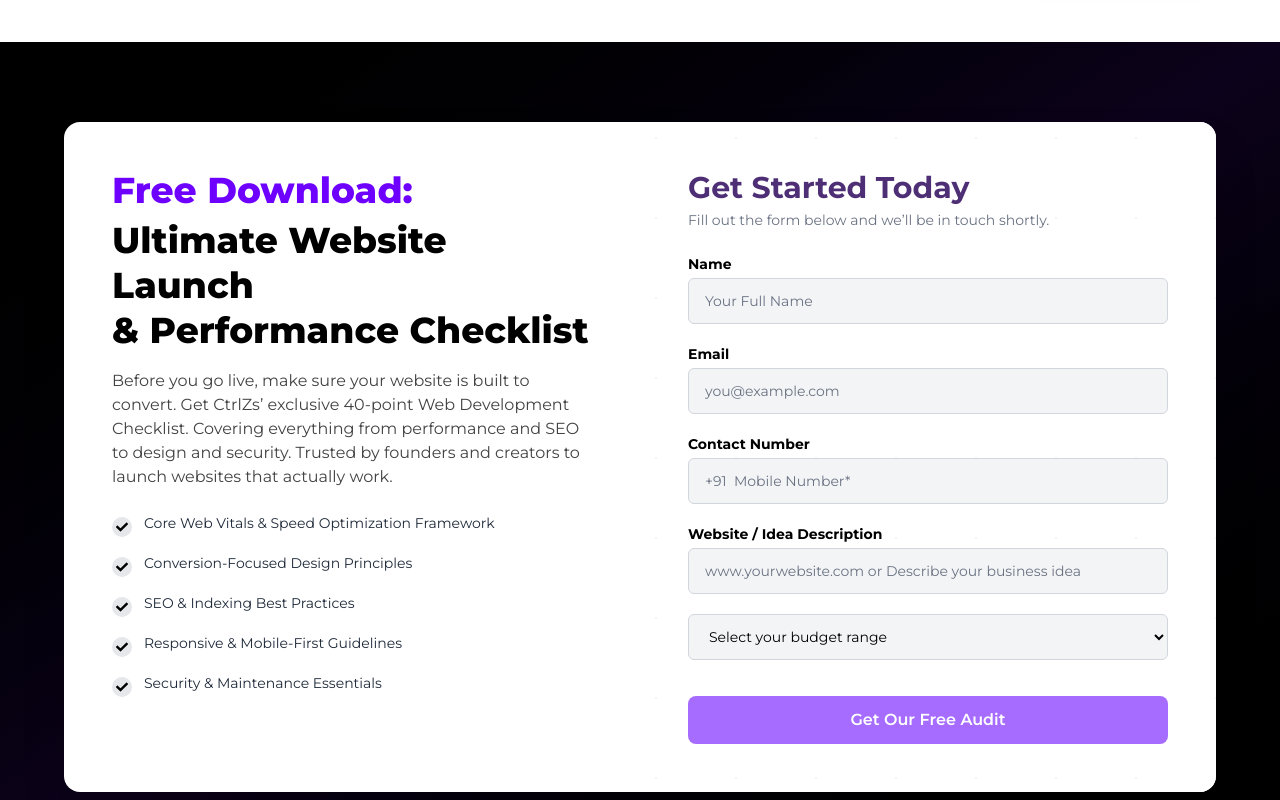
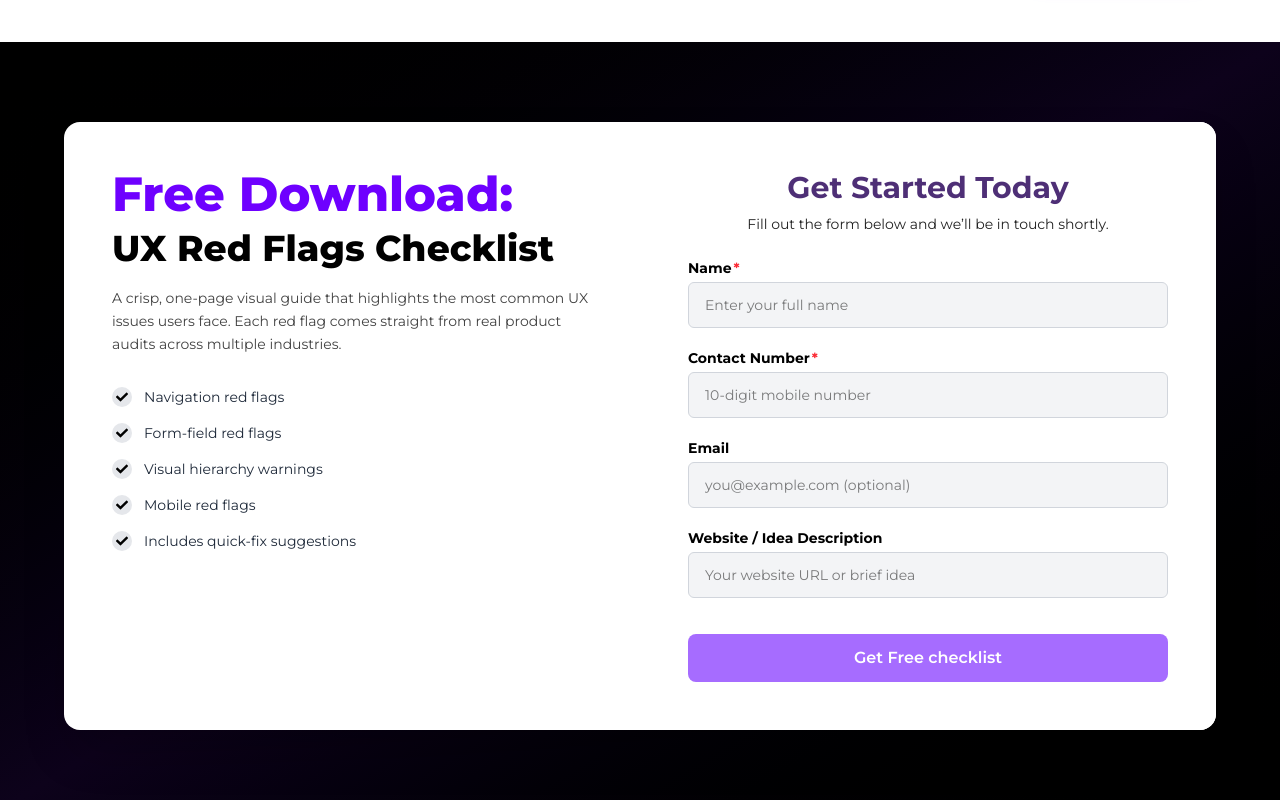
Before and after one commit to AnubhavSingh16/CtrlZ-website, a React (Vite) app: page /ui-development in a window 1280 px wide. Shown: the part 6300-7100 px from the top of the page. Built offline with nearby package versions, Linux system fonts and the light colour scheme.

Commit message:
1jan Getstarted component done

```diff
--- a/src/components/BrandAuditServices.jsx
+++ b/src/components/BrandAuditServices.jsx
@@ -1,144 +1,272 @@
-import React from "react";
+import React, { useState } from "react";
 import { FaCheck } from "react-icons/fa";
 
-export default function GetStarted() {
+export default function GetStarted({ data }) {
+  if (!data) return null;
+
+  const { left, form } = data;
+
+  const [values, setValues] = useState({
+    name: "",
+    email: "",
+    contact: "",
+    website: "",
+  });
+
+  const [errors, setErrors] = useState({});
+  const [loading, setLoading] = useState(false);
+  const [showModal, setShowModal] = useState(false);
+
+  /* ---------- VALIDATION ---------- */
+  const validate = () => {
+    const e = {};
+
+    // Name (required)
+    if (!values.name.trim()) e.name = "Required";
+
+    // Email (optional but validated if entered)
+    if (values.email.trim() && !/\S+@\S+\.\S+/.test(values.email)) {
+      e.email = "Invalid email";
+    }
+
+    // Contact (required + 10 digits)
+    if (!values.contact.trim()) {
+      e.contact = "Required";
+    } else if (!/^\d{10}$/.test(values.contact)) {
+      e.contact = "Must be a 10-digit number";
+    }
+
+    return e;
+  };
+
+  /* ---------- SUBMIT ---------- */
+  const handleSubmit = (e) => {
+    e.preventDefault();
+
+    const validationErrors = validate();
+    if (Object.keys(validationErrors).length) {
+      setErrors(validationErrors);
+      return;
+    }
+
+    setErrors({});
+    setLoading(true);
+
+    // fake API call
+    setTimeout(() => {
+      setLoading(false);
+      setShowModal(true);
+      setValues({ name: "", email: "", contact: "", website: "" });
+    }, 1500);
+  };
+
   return (
-    <section className="w-full bg-gradient-to-br from-[black] via-[#0d021b] to-black py-20 px-6">
+    <>
+      <section className="w-full bg-gradient-to-br from-black via-[#0d021b] to-black py-14 sm:py-20 px-4 sm:px-6">
         <div className="max-w-6xl mx-auto bg-white rounded-2xl shadow-2xl grid grid-cols-1 lg:grid-cols-2 overflow-hidden">
-        {/* LEFT CONTENT */}
-        <div className="p-8 md:p-12">
-          <h2 className="text-[#6E00FF] text-5xl md:text-4xl font-extrabold">
-            Free Download:
+          {/* LEFT CONTENT (UNCHANGED) */}
+          <div className="p-6 sm:p-8 md:p-12 text-center lg:text-left">
+            <h2 className="text-[#6E00FF] text-3xl sm:text-3xl md:text-5xl font-extrabold">
+              {left.headingTop}
             </h2>
 
-          <h3 className="mt-2 text-4xl md:text-4xl font-extrabold text-black leading-tight">
-            Ultimate Website Launch <br /> & Performance Checklist
+            <h3 className="mt-2 text-2xl sm:text-3xl md:text-4xl font-extrabold text-black leading-tight">
+              {left.headingMain}
             </h3>
 
-          <p className="mt-4 text-[#424242] text-base">
-            Before you go live, make sure your website is built to convert. Get
-            CtrlZs’ exclusive 40-point Web Development Checklist. Covering
-            everything from performance and SEO to design and security. Trusted
-            by founders and creators to launch websites that actually work.
+            <p className="mt-4 text-md md:text-sm sm:text-base text-[#424242] leading-relaxed">
+              {left.description}
             </p>
 
-          {/* LIST */}
-          <ul className="mt-6 space-y-4">
-            {[
-              "Core Web Vitals & Speed Optimization Framework",
-              "Conversion-Focused Design Principles",
-              "SEO & Indexing Best Practices",
-              "Responsive & Mobile-First Guidelines",
-              "Security & Maintenance Essentials",
-            ].map((item, i) => (
-              <li key={i} className="flex items-start gap-3 text-gray-800">
-                <span className="mt-1 w-5 h-5 rounded-full bg-gray-200 flex items-center justify-center">
+            <ul className="mt-8 space-y-3 sm:space-y-4">
+              {left.checklist.map((item, i) => (
+                <li
+                  key={i}
+                  className="flex items-start gap-3 text-gray-800 justify-center sm:justify-start"
+                >
+                  <span className="mt-0 w-5 h-5 rounded-full bg-gray-200 flex items-center justify-center flex-shrink-0">
                     <FaCheck className="text-black text-xs" />
                   </span>
-                <span className="text-sm">{item}</span>
+                  <span className="text-sm md:text-sm sm:text-base text-left">
+                    {item}
+                  </span>
                 </li>
               ))}
             </ul>
-
-          {/* STATS */}
-          {/* <div className="mt-10 flex items-center gap-8">
-            <div>
-              <p className="text-5xl font-extrabold text-black">98%</p>
-              <p className="text-md text-black ">Satisfaction Rate</p>
           </div>
 
-            <div className="h-12 w-px bg-[#A4A4A4]" />
+          {/* RIGHT FORM (UI SAME, LOGIC ADDED) */}
+          <div className="p-6 sm:p-8 md:p-12 bg-white relative">
+            <div className="relative z-10">
+              <h3 className="text-2xl sm:text-3xl font-bold text-[#4E2F76] text-center">
+                {form.title}
+              </h3>
 
-            <div>
-              <p className="text-5xl font-extrabold text-black">15min</p>
-              <p className="text-md text-black">Quick Analysis</p>
-            </div>
-          </div> */}
-        </div>
-
-        {/* RIGHT FORM */}
-        <div className="p-8 md:p-12 bg-white relative">
-          {/* subtle circles */}
-          <div className="absolute inset-0 bg-[radial-gradient(circle_at_20%_20%,#e9e9e9_1px,transparent_1px)] bg-[length:80px_80px] opacity-50 pointer-events-none" />
-
-          <div className="relative z-10">
-            <h3 className="text-3xl font-bold text-[#4E2F76]">
-              Get Started Today
-            </h3>
-            <p className="mt-1 text-sm text-gray-500">
-              Fill out the form below and we’ll be in touch shortly.
+              <p className="mt-2 text-xs sm:text-sm text-[#222222] text-center">
+                {form.subtitle}
               </p>
 
-            <form className="mt-6 space-y-5">
-              <Input label="Name" placeholder="Your Full Name" />
-              <Input label="Email" placeholder="you@example.com" type="email" />
-              <Input label="Contact Number" placeholder="+91  Mobile Number*" />
+              <form
+                onSubmit={handleSubmit}
+                className="mt-6 space-y-4 sm:space-y-5"
+              >
+                <Input
+                  label="Name"
+                  required
+                  placeholder="Enter your full name"
+                  value={values.name}
+                  error={errors.name}
+                  onChange={(e) =>
+                    setValues({ ...values, name: e.target.value })
+                  }
+                />
+
+                <Input
+                  label="Contact Number"
+                  required
+                  placeholder="10-digit mobile number"
+                  value={values.contact}
+                  error={errors.contact}
+                  onChange={(e) =>
+                    setValues({ ...values, contact: e.target.value })
+                  }
+                />
+
+                <Input
+                  label="Email"
+                  type="email"
+                  value={values.email}
+                  placeholder="you@example.com (optional)"
+                  error={errors.email}
+                  onChange={(e) =>
+                    setValues({ ...values, email: e.target.value })
+                  }
+                />
+
                 <Input
                   label="Website / Idea Description"
-                placeholder="www.yourwebsite.com or Describe your business idea"
+                  placeholder="Your website URL or brief idea"
+                  value={values.website}
+                  onChange={(e) =>
+                    setValues({ ...values, website: e.target.value })
+                  }
                 />
 
-              <select
-                className="
-    w-full
-    rounded-md
-    px-4
-    py-3
-    text-sm
-    text-black
-    bg-gray-100
-    border
-    border-gray-300
-    focus:outline-none
-    focus:ring-2
-    focus:ring-purple-500
-  "
+                <button
+                  type="submit"
+                  disabled={loading}
+                  className="w-full mt-4 bg-[#A66CFF] hover:bg-[#8f56e8] text-white font-semibold py-3 rounded-lg"
                 >
-                <option>Select your budget range</option>
-                <option>₹25,000 – ₹50,000</option>
-                <option>₹50,000 – ₹1,00,000</option>
-                <option>₹1,00,000+</option>
-              </select>
-              <button
-                type="button"
-                className="w-full mt-4 bg-[#A66CFF] hover:bg-[#8f56e8] text-white font-semibold py-3 rounded-lg transition-none"
-              >
-                Get Our Free Audit
+                  {loading ? "Sending..." : form.buttonText}
                 </button>
               </form>
             </div>
           </div>
         </div>
       </section>
+
+      {showModal && <SuccessModal onClose={() => setShowModal(false)} />}
+    </>
   );
 }
 
-/* ================= INPUT ================= */
-
-function Input({ label, placeholder, type = "text" }) {
+/* ---------- INPUT (UI SAME) ---------- */
+function Input({
+  label,
+  value,
+  onChange,
+  type = "text",
+  error,
+  required,
+  placeholder,
+}) {
   return (
     <div>
-      <label className="block text-sm font-bold text-black mb-1">{label}</label>
-
+      <label className="block text-xs sm:text-sm font-bold text-black mb-1">
+        {label}
+        {required && <span className="text-red-500 ml-0.5">*</span>}
+      </label>
       <input
         type={type}
+        value={value}
+        onChange={onChange}
         placeholder={placeholder}
         className="
-          w-full
-          rounded-md
-          px-4
-          py-3
-          text-sm
-          text-black
-          bg-gray-100
-          border
-          border-gray-300
-          placeholder-gray-500
-          focus:outline-none
-          focus:ring-2
-          focus:ring-purple-500
+          w-full rounded-md px-4 py-2.5 sm:py-3 text-sm
+          text-black bg-gray-100 border border-gray-300
+          focus:outline-none focus:ring-2 focus:ring-purple-500
         "
       />
+
+      {error && <p className="text-xs text-red-500 mt-1">{error}</p>}
     </div>
   );
 }
+
+/* ---------- MODAL ---------- */
+function SuccessModal({ onClose }) {
+  return (
+    <div className="fixed inset-0 bg-black/70 z-50 flex items-center justify-center px-4 ">
+      <div className="bg-white max-w-lg w-full rounded-2xl p-6 text-center shadow-2xl border-4 border-purple-800">
+        <h2 className="text-2xl font-extrabold text-[#4E2F76]">
+          Your checklist is on the way 🚀
+        </h2>
+
+        <p className="mt-4 text-sm text-gray-700 leading-relaxed">
+          Thanks for trusting <b>Ctrl Zs</b>.
+          <br />
+          <br />
+          Your 40-point Website Launch & Performance Checklist has been sent to
+          your email.
+          <br />
+          <br />
+          It covers performance, SEO, design, and security — everything you need
+          to launch a website that actually works.
+          <br />
+          <br />
+          Take your time going through it, and feel free to reach out if you’d
+          like help applying any of the insights.
+        </p>
+
+        <div className="mt-6 flex flex-col sm:flex-row gap-5">
+          {/* GOT IT */}
+          <button
+            onClick={onClose}
+            className="
+      w-full
+      border border-[#A66CFF]
+      text-[#A66CFF]
+      font-semibold
+      py-3
+      rounded-lg
+      hover:bg-[#A66CFF]/10
+      transition
+    "
+          >
+            Got it
+          </button>
+
+          {/* EXPLORE */}
+          <button
+            onClick={() => {
+              onClose();
+              window.location.href = "/";
+            }}
+            className="
+      w-full
+      bg-[#A66CFF]
+      hover:bg-[#8f56e8]
+      text-white
+      font-semibold
+      py-3
+      rounded-lg
+      transition
+    "
+          >
+            Explore Ctrl Zs
+          </button>
+        </div>
+      </div>
+    </div>
+  );
+}
--- /dev/null
+++ b/src/data/GetStartedData.js
@@ -0,0 +1,180 @@
+export const getStartedData = {
+  web: {
+    sectionTitle:
+      "Free Download: Ultimate Website Launch & Performance Checklist ",
+
+    left: {
+      headingTop: "Free Download:",
+      headingMain: "Build A Website That Performs",
+      description:
+        "Get Ctrl Zs’ 40-point Web Development Checklist  covering performance, SEO, design, and security - to launch a site that actually works.",
+      checklist: [
+        "Core Web Vitals & Speed Optimization Framework",
+        "Conversion-Focused Design Principles",
+        "SEO & Indexing Best Practices",
+        "Responsive & Mobile-First Guidelines",
+        "Security & Maintenance Essentials",
+      ],
+    },
+
+    form: {
+      title: "Get Started Today",
+      subtitle: "Fill out the form below and we’ll be in touch shortly.",
+
+      fields: [
+        { label: "Name", placeholder: "Your Full Name", type: "text" },
+        { label: "Email", placeholder: "you@example.com", type: "email" },
+        { label: "Contact Number", placeholder: "+91  Mobile Number*" },
+        {
+          label: "Website / Idea Description",
+          placeholder: "www.yourwebsite.com or Describe your business idea",
+        },
+      ],
+
+      budgetOptions: [
+        "Select your budget range",
+        "₹25,000 – ₹50,000",
+        "₹50,000 – ₹1,00,000",
+        "₹1,00,000+",
+      ],
+
+      buttonText: "Get Free checklist",
+    },
+  },
+
+  video: {
+    sectionTitle:
+      "Free Download: Ultimate Website Launch & Performance Checklist ",
+
+    left: {
+      headingTop: "Free Download:",
+      headingMain: "10 Common Elements in All High-GMV Videos",
+      description:
+        "Before you invest more time or money into content, understand what actually drives revenue, get Ctrl Zs’ performance-backed breakdown of the exact editing, storytelling, and visual elements shared by videos that generate the highest GMV - derived from real client campaigns and proven patterns.",
+      checklist: [
+        "Hook patterns used by high-revenue videos",
+        "Editing styles that increase watch-time",
+        "Emotional triggers that boost conversions",
+        "Proven storytelling formats",
+        "CTAs that actually push sales",
+        "Color grading & sound design techniques",
+        "Pacing benchmarks for different niches",
+        "Frame composition rules",
+        "Retention-boosting text overlays",
+        "The “Premium Polish” checklist",
+      ],
+    },
+
+    form: {
+      title: "Get Started Today",
+      subtitle: "Fill out the form below and we’ll be in touch shortly.",
+
+      fields: [
+        { label: "Name", placeholder: "Your Full Name", type: "text" },
+        { label: "Email", placeholder: "you@example.com", type: "email" },
+        { label: "Contact Number", placeholder: "+91  Mobile Number*" },
+        {
+          label: "Website / Idea Description",
+          placeholder: "www.yourwebsite.com or Describe your business idea",
+        },
+      ],
+
+      budgetOptions: [
+        "Select your budget range",
+        "₹25,000 – ₹50,000",
+        "₹50,000 – ₹1,00,000",
+        "₹1,00,000+",
+      ],
+
+      buttonText: "Get Free checklist",
+    },
+  },
+
+   ui: {
+    sectionTitle:
+      "Free Download: Ultimate Website Launch & Performance Checklist ",
+
+    left: {
+      headingTop: "Free Download:",
+      headingMain: "UX Red Flags Checklist",
+      description:
+      "A crisp, one-page visual guide that highlights the most common UX issues users face. Each red flag comes straight from real product audits across multiple industries.",
+      checklist: [
+        "Navigation red flags",
+        "Form-field red flags",
+        "Visual hierarchy warnings",
+        "Mobile red flags",
+        "Includes quick-fix suggestions",
+      ],
+    },
+
+    form: {
+      title: "Get Started Today",
+      subtitle: "Fill out the form below and we’ll be in touch shortly.",
+
+      fields: [
+        { label: "Name", placeholder: "Your Full Name", type: "text" },
+        { label: "Email", placeholder: "you@example.com", type: "email" },
+        { label: "Contact Number", placeholder: "+91  Mobile Number*" },
+        {
+          label: "Website / Idea Description",
+          placeholder: "www.yourwebsite.com or Describe your business idea",
+        },
+      ],
+
+      budgetOptions: [
+        "Select your budget range",
+        "₹25,000 – ₹50,000",
+        "₹50,000 – ₹1,00,000",
+        "₹1,00,000+",
+      ],
+
+      buttonText: "Get Free checklist",
+    },
+  },
+
+   ai: {
+    sectionTitle:
+      "Free Download: Ultimate Website Launch & Performance Checklist ",
+
+    left: {
+      headingTop: "Free Download:",
+      headingMain: "UX Red Flags Checklist",
+      description:
+      "A crisp, one-page visual guide that highlights the most common UX issues users face. Each red flag comes straight from real product audits across multiple industries.",
+      checklist: [
+        "Navigation red flags",
+        "Form-field red flags",
+        "Visual hierarchy warnings",
+        "Mobile red flags",
+        "Includes quick-fix suggestions",
+      ],
+    },
+
+    form: {
+      title: "Get Started Today",
+      subtitle: "Fill out the form below and we’ll be in touch shortly.",
+
+      fields: [
+        { label: "Name", placeholder: "Your Full Name", type: "text" },
+        { label: "Email", placeholder: "you@example.com", type: "email" },
+        { label: "Contact Number", placeholder: "+91  Mobile Number*" },
+        {
+          label: "Website / Idea Description",
+          placeholder: "www.yourwebsite.com or Describe your business idea",
+        },
+      ],
+
+      budgetOptions: [
+        "Select your budget range",
+        "₹25,000 – ₹50,000",
+        "₹50,000 – ₹1,00,000",
+        "₹1,00,000+",
+      ],
+
+      buttonText: "Get Free checklist",
+    },
+  },
+
+
+};
--- a/src/pages/Uipage.jsx
+++ b/src/pages/Uipage.jsx
@@ -49,6 +49,7 @@ import mask4 from "../assets/mask4.png";
 import { processData } from "../data/OurProcessData";
 import { differencesData } from "../data/DifferencesData";
 import { pricingData } from "../data/PricingData";
+import { getStartedData } from "../data/GetStartedData";
 
 
 const webSlides = [
@@ -368,7 +369,7 @@ export default function Uipage() {
         </div>
       </div>
 
-      <GetStarted />
+      <GetStarted data={getStartedData.ui}/>
 
       <FaqServices faqsLeft={faqsLeft} faqsRight={faqsRight} />
     </>
--- a/src/pages/VideoEditing.jsx
+++ b/src/pages/VideoEditing.jsx
@@ -43,6 +43,7 @@ import { processData } from "../data/OurProcessData";
 import { whyCtrlzData } from "../data/WhyCtrlZsData";
 import { differencesData } from "../data/DifferencesData";
 import { pricingData } from "../data/PricingData";
+import { getStartedData } from "../data/GetStartedData";
 
 const webSlides = [
   {
@@ -326,7 +327,7 @@ export default function VideoEditing() {
         </div>
       </div>
 
-      <GetStarted />
+      <GetStarted data={getStartedData.video}/>
 
       <FaqServices faqsLeft={faqsLeft} faqsRight={faqsRight} />
     </>
--- a/src/pages/WebDevelopmentPage.jsx
+++ b/src/pages/WebDevelopmentPage.jsx
@@ -40,6 +40,7 @@ import m4 from "../assets/m4.png";
 import { processData } from "../data/OurProcessData";
 import { whyCtrlzData } from "../data/WhyCtrlZsData";
 import { pricingData } from "../data/PricingData";
+import { getStartedData } from "../data/GetStartedData";
 
 export default function WebDevelopmentPage() {
   const cards = [sample1, sample2, sample3, sample1, sample2, sample3];
@@ -387,7 +388,7 @@ export default function WebDevelopmentPage() {
         </div>
       </div>
 
-      <GetStarted />
+      <GetStarted data={getStartedData.web} />
 
       <FaqServices faqsLeft={faqsLeft} faqsRight={faqsRight} />
 
```
Also changed, not shown: src/components/FaqServices.jsx (+19 -8 lines), src/pages/AiMarketing.jsx (+7 -1 lines). Lines whose indentation alone changed are shown as unchanged.
